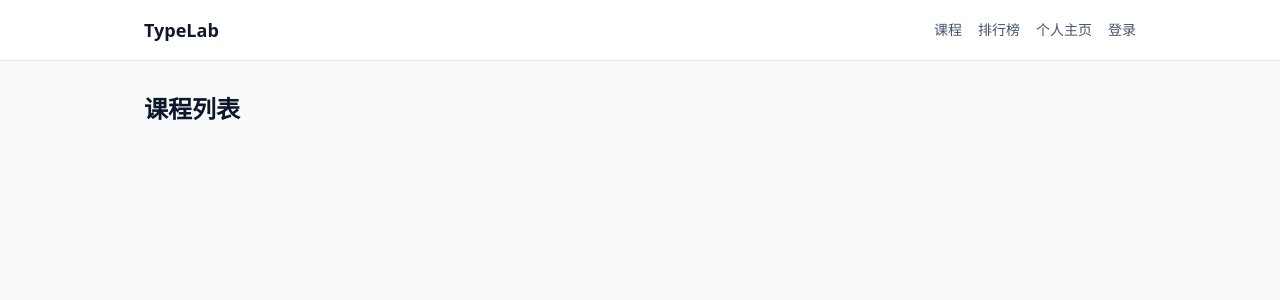
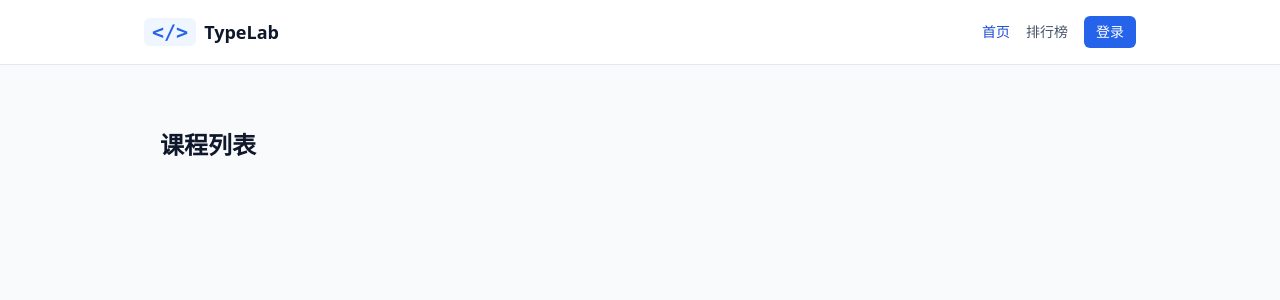
Before and after one commit to Frank-StarsChild/typelab, a Vue app: page / in a window 1280 px wide. Shown: the top 300 px of the page. Built offline with nearby package versions, Linux system fonts and the light colour scheme.

Commit message:
Merge pull request #1 from griffty73-debug/feature/layout
新增：Layout 与顶部导航栏

```diff
--- a/src/components/Layout/AppLayout.vue
+++ b/src/components/Layout/AppLayout.vue
@@ -5,7 +5,7 @@ import AppNavbar from './AppNavbar.vue'
 <template>
   <div class="min-h-screen bg-slate-50 text-slate-900">
     <AppNavbar />
-    <main>
+    <main class="mx-auto w-full max-w-5xl px-4 py-8">
       <slot />
     </main>
   </div>
--- a/src/components/Layout/AppNavbar.vue
+++ b/src/components/Layout/AppNavbar.vue
@@ -1,13 +1,62 @@
+<script setup>
+import { computed } from 'vue'
+import { useRouter } from 'vue-router'
+
+import { useUserStore } from '@/stores/user'
+
+const router = useRouter()
+const userStore = useUserStore()
+
+const userEmail = computed(() => userStore.user?.email ?? '')
+const isLoggedIn = computed(() => Boolean(userStore.session && userStore.user))
+
+function handleLogout() {
+  userStore.clearSession()
+  router.push({ name: 'home' })
+}
+</script>
+
 <template>
   <nav class="border-b border-slate-200 bg-white">
-    <div class="mx-auto flex max-w-5xl items-center justify-between px-4 py-4">
-      <RouterLink class="text-lg font-bold text-slate-900" :to="{ name: 'home' }">TypeLab</RouterLink>
-      <div class="flex gap-4 text-sm text-slate-600">
-        <RouterLink :to="{ name: 'home' }">课程</RouterLink>
-        <RouterLink :to="{ name: 'leaderboard' }">排行榜</RouterLink>
-        <RouterLink :to="{ name: 'profile' }">个人主页</RouterLink>
-        <RouterLink :to="{ name: 'login' }">登录</RouterLink>
+    <div class="mx-auto flex min-h-16 w-full max-w-5xl flex-wrap items-center justify-between gap-4 px-4 py-3">
+      <RouterLink
+        class="inline-flex items-center gap-2 text-lg font-bold text-blue-600 transition hover:text-blue-700"
+        :to="{ name: 'home' }"
+        aria-label="TypeLab 首页"
+      >
+        <span class="rounded-md bg-blue-50 px-2 py-1 font-mono text-xl leading-none text-blue-600">&lt;/&gt;</span>
+        <span class="text-slate-900">TypeLab</span>
+      </RouterLink>
+
+      <div class="flex flex-wrap items-center justify-end gap-x-4 gap-y-2 text-sm">
+        <RouterLink class="nav-link" :to="{ name: 'home' }">首页</RouterLink>
+        <RouterLink class="nav-link" :to="{ name: 'leaderboard' }">排行榜</RouterLink>
+        <RouterLink v-if="isLoggedIn" class="nav-link" :to="{ name: 'profile' }">个人主页</RouterLink>
+
+        <template v-if="isLoggedIn">
+          <span class="max-w-48 truncate text-slate-500" :title="userEmail">{{ userEmail }}</span>
+          <button
+            class="rounded-md border border-slate-300 px-3 py-1.5 font-medium text-slate-700 transition hover:border-blue-300 hover:text-blue-700"
+            type="button"
+            @click="handleLogout"
+          >
+            退出
+          </button>
+        </template>
+        <RouterLink v-else class="rounded-md bg-blue-600 px-3 py-1.5 font-medium text-white transition hover:bg-blue-700" :to="{ name: 'login' }">
+          登录
+        </RouterLink>
       </div>
     </div>
   </nav>
 </template>
+
+<style scoped>
+.nav-link {
+  @apply font-medium text-slate-600 transition hover:text-blue-700;
+}
+
+.router-link-active.nav-link {
+  @apply text-blue-700;
+}
+</style>
```
